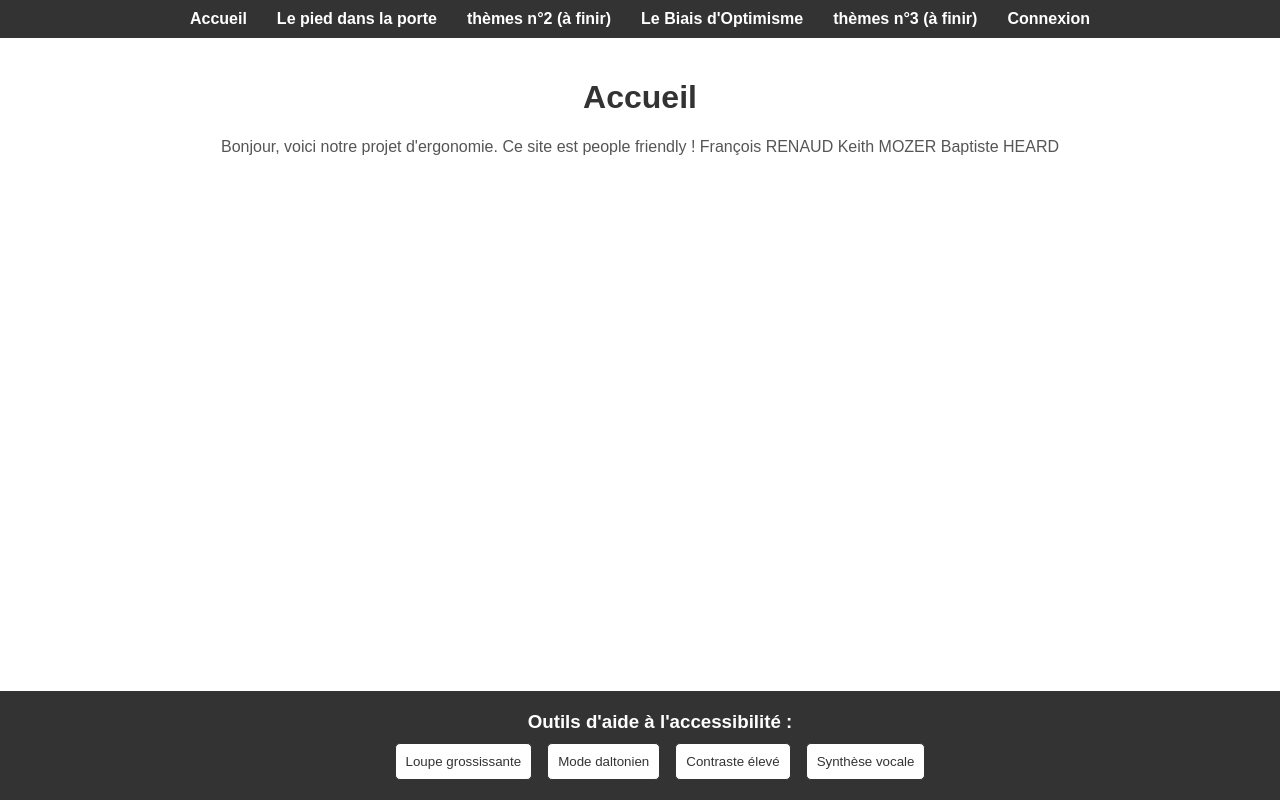
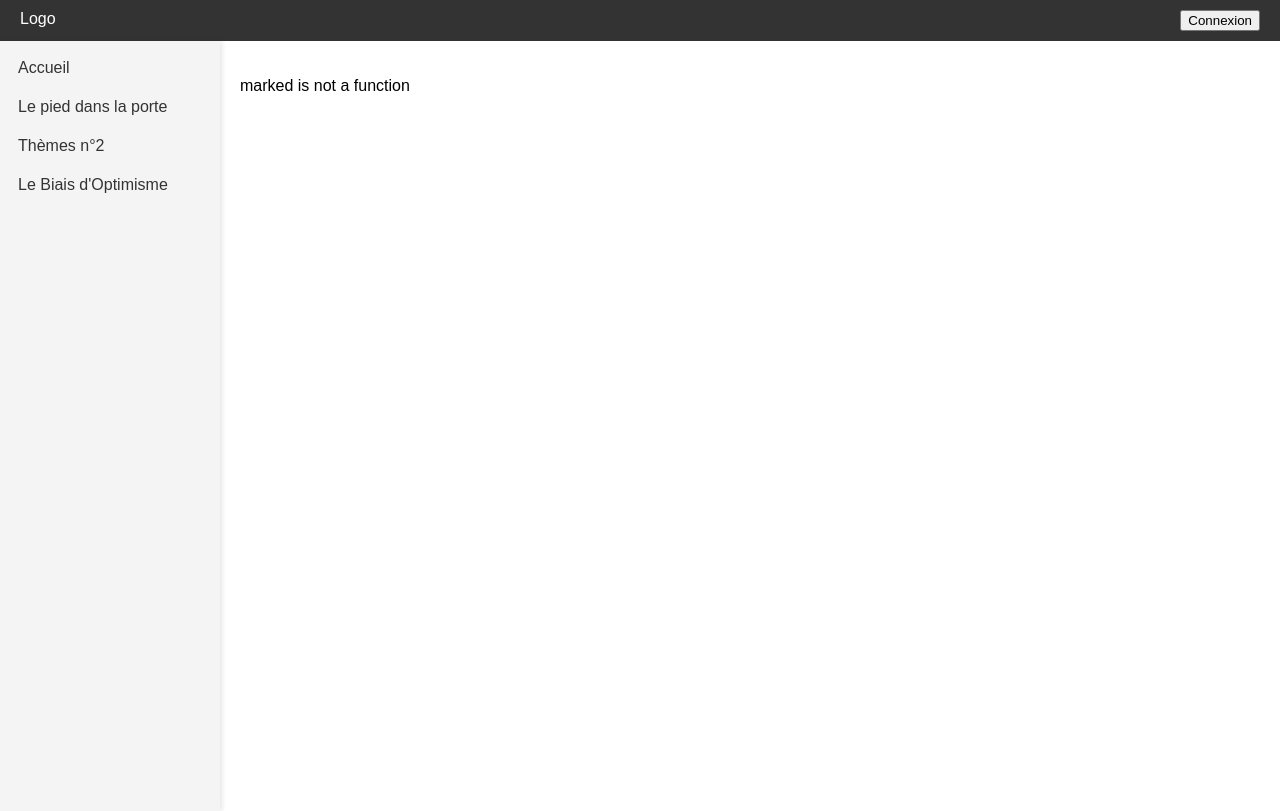
Before and after one commit to MrFrancoisR/ergonomie, a PHP site: page / in a window 1280 px wide. Run offline with PHP 8.4, Linux system fonts and the light colour scheme; some libraries are stand-ins or nearby versions.

Commit message:
Push Keith

```diff
--- a/accueil.txt
+++ /dev/null
@@ -1,7 +0,0 @@
-Bonjour, voici notre projet d'ergonomie.
-
-Ce site est people friendly !
-
-François RENAUD
-Keith MOZER
-Baptiste HEARD
--- /dev/null
+++ b/fichiers/accueil.txt
@@ -0,0 +1,7 @@
+# Bonjour, voici notre projet d'ergonomie.
+
+Ce **site** est **people** friendly !
+
+François RENAUD
+Keith MOSER
+Baptiste HEARD
--- a/pieddanslaporte.txt
+++ b/fichiers/pieddanslaporte.txt
@@ -1,4 +1,6 @@
-Le principe du pied dans la porte
+# Le principe du pied dans la porte
+
+
 Ce principe est une technique de manipulation sociale qui repose sur le principe de demander une requête facile et non coûteuse avant de demander la vraie requête.
 Une requête directe à une personne peut être compliquée à accepter. Tout dépend de la requête et de la proximité que l’on a avec cette personne.
 L’idée derrière le pied dans la porte repose sur les mécanismes liés à l’engagement et la cohérence. Si l’on met la personne en position de répondre positivement à une requête simple, elle sera plus encline à répondre positivement à une seconde requête plus engageante, mais qui est dans la même « direction » que la première.
--- a/index.html
+++ b/index.html
@@ -1,5 +1,5 @@
 <!DOCTYPE html>
-<html lang="fr">
+<html lang="en">
 <head>
     <meta charset="UTF-8">
     <meta name="viewport" content="width=device-width, initial-scale=1.0">
@@ -7,42 +7,31 @@
     <link rel="stylesheet" href="styles.css">
 </head>
 <body>
-    <header>
-        <nav>
-            <ul class="nav-bar">
-                <li><a href="#" onclick="changeContent('Accueil', 'accueil.txt')">Accueil</a></li>
-                <li><a href="#" onclick="changeContent('Le pied dans la porte', 'pieddanslaporte.txt')">Le pied dans la porte</a></li>
-                <li><a href="#" onclick="changeContent('Theme2', 'theme2.txt')">thèmes n°2 (à finir)</a></li>
-                <li><a href="#" onclick="changeContent('Le Biais d\'Optimisme', 'Etude_Keith.txt')">Le Biais d'Optimisme</a></li>
-                <li><a href="#" onclick="changeContent('Theme3', 'theme3.txt')">thèmes n°3 (à finir)</a></li>
-                <li><a href="#" onclick="openLoginModal()" id="loginLink">Connexion</a></li>
-                <li id="userWelcome" style="display: none;">Bienvenue, <span id="userName"></span> | <a href="#" onclick="logout()">Déconnexion</a></li>
+    <div class="navbar">
+        <div class="logo">Logo</div>
+        <div id="authLinks">
+            <button class="logout-button" id="loginButton" onclick="openLoginModal()">Connexion</button>
+            <button class="logout-button" id="logoutButton" style="display: none;" onclick="logout()">Déconnexion</button>
+            <span id="userWelcome" style="display: none;">Bienvenue, <span id="userName"></span></span>
+        </div>
+    </div>
+
+    </div>
+    <div class="main-content">
+        <div class="sidebar">
+            <ul class="file-list">
+                <li><a href="#" onclick="loadMarkdownFile('fichiers/accueil.txt')">Accueil</a></li>
+                <li><a href="#" onclick="loadMarkdownFile('fichiers/pieddanslaporte.txt')">Le pied dans la porte</a></li>
+                <li><a href="#" onclick="loadMarkdownFile('fichiers/theme2.txt')">Thèmes n°2</a></li>
+                <li><a href="#" onclick="loadMarkdownFile('fichiers/Etude_Keith.txt')">Le Biais d'Optimisme</a></li>
             </ul>
-        </nav>
-    </header>
-    <main>
-        <div id="content">
         </div>
-    </main>
-
-    <!-- Pied de page -->
-    <footer>
-        <h3>Outils d'aide à l'accessibilité :</h3>
-        <ul class="accessibility-tools">
-            <li>
-                <button onclick="toggleZoom()">Loupe grossissante</button>
-            </li>
-            <li>
-                <button onclick="toggleDaltonismMode()">Mode daltonien</button>
-            </li>
-            <li>
-                <button onclick="toggleHighContrast()">Contraste élevé</button>
-            </li>
-            <li>
-                <button onclick="toggleTextToSpeech()">Synthèse vocale</button>
-            </li>
-        </ul>
-    </footer>
+        <div class="documents-list">
+            <div id="markdown-content" class="markdown-content">
+                <!-- Le contenu des fichiers markdown sera affiché ici -->
+            </div>
+        </div>
+    </div>
 
     <!-- Fenêtre modale de connexion -->
     <div id="loginModal" class="modal">
@@ -89,6 +78,15 @@
         </div>
     </div>
 
+
+
+    <script src="https://cdn.jsdelivr.net/npm/marked@2.0.0/lib/marked.min.js"></script>
     <script src="script.js"></script>
+    <script>
+        document.addEventListener('DOMContentLoaded', () => {
+            // Charger le fichier accueil.txt automatiquement au chargement de la page
+            loadMarkdownFile('fichiers/accueil.txt');
+        });
+    </script>
 </body>
 </html>
--- a/script.js
+++ b/script.js
@@ -148,3 +148,14 @@ window.onclick = function(event) {
         closeLoginModal();
     }
 };
+
+async function loadMarkdownFile(filename) {
+    try {
+        const response = await fetch(filename);
+        if (!response.ok) throw new Error(`Erreur lors du chargement de ${filename}`);
+        const markdownText = await response.text();
+        document.getElementById('markdown-content').innerHTML = marked(markdownText);
+    } catch (error) {
+        document.getElementById('markdown-content').innerHTML = `<p>${error.message}</p>`;
+    }
+}
--- a/styles.css
+++ b/styles.css
@@ -1,67 +1,94 @@
+/* Général */
 body {
     font-family: Arial, sans-serif;
     margin: 0;
     padding: 0;
-    box-sizing: border-box;
 }
 
-header {
+/* Navbar */
+.navbar {
+    display: flex;
+    justify-content: space-between;
+    padding: 10px 20px;
     background-color: #333;
     color: white;
-    padding: 10px 0;
 }
 
-.nav-bar {
+.navbar-left, .navbar-middle, .navbar-right {
     display: flex;
-    justify-content: center;
-    list-style-type: none;
-    margin: 0;
-    padding: 0;
+    align-items: center;
 }
 
-.nav-bar li {
-    margin: 0 15px;
+.home-button, .auth-button {
+    background-color: #4CAF50;
+    color: white;
+    border: none;
+    padding: 5px 10px;
+    cursor: pointer;
+    border-radius: 5px;
 }
 
-.nav-bar a {
-    color: white;
-    text-decoration: none;
-    font-weight: bold;
+/* Main content */
+.main-content {
+    display: flex;
+    height: calc(100vh - 50px); /* Reste de l'écran sous la navbar */
+
 }
 
-.nav-bar a:hover {
-    text-decoration: underline;
+.sidebar {
+    width: 200px; /* Largeur fixe de la sidebar */
+    background-color: #f4f4f4;
+    padding: 10px;
+    box-shadow: 2px 0 5px rgba(0, 0, 0, 0.1);
+    height: 100%; /* Prend toute la hauteur de .main-content */
+    flex-shrink: 0; /* Empêche la réduction de la largeur */
 }
 
-main {
-    padding: 20px;
-    text-align: center;
+
+.file-list {
+    list-style: none;
+    padding: 0;
+    margin: 0;
 }
 
-#content h1 {
+.file-list li a {
+    display: block;
+    padding: 8px;
+    text-decoration: none;
     color: #333;
+    border-radius: 5px;
+    margin-bottom: 5px;
 }
 
-#content p {
-    color: #555;
+.file-list li a:hover {
+    background-color: #ddd;
 }
+
+.documents-list {
+    flex-grow: 1;
+    padding: 20px;
+    display: flex;
+    flex-direction: column;
+}
+
+
 
 /* Styles pour la fenêtre modale */
 .modal {
     display: none; /* Masqué par défaut */
     position: fixed;
-    top: 0;
-    left: 0;
+    top: 30%;
+    left: 40%;
     width: 100%;
     height: 100%;
-    background-color: rgba(0, 0, 0, 0.5);
+
     justify-content: center;
     align-items: center;
     z-index: 1000;
 }
 
 .modal-content {
-    background-color: #fff;
+    background-color: hsl(0, 0%, 93%);
     padding: 20px;
     border-radius: 5px;
     width: 300px;
@@ -98,79 +125,3 @@ main {
 .modal-content button:hover {
     background-color: #555;
 }
-
-footer {
-    background-color: #333;
-    color: white;
-    padding: 20px;
-    text-align: center;
-    position: fixed;
-    bottom: 0;
-    width: 100%;
-}
-
-footer h3 {
-    margin: 0 0 10px;
-}
-
-.accessibility-tools {
-    list-style: none;
-    padding: 0;
-    margin: 0;
-    display: flex;
-    justify-content: center;
-    gap: 15px;
-}
-
-.accessibility-tools button {
-    background-color: white;
-    color: #333;
-    border: 1px solid #333;
-    border-radius: 5px;
-    padding: 10px;
-    cursor: pointer;
-}
-
-.accessibility-tools button:hover {
-    background-color: #555;
-    color: white;
-}
-
-/* Style pour le mode daltonien */
-.daltonism-mode {
-    filter: grayscale(100%);
-}
-
-/* Style pour la loupe grossissante */
-.zoom-mode {
-    font-size: 1.5em;
-}
-
-/* Style pour le mode contraste élevé */
-.high-contrast {
-    background-color: black;
-    color: yellow;
-}
-
-.high-contrast a {
-    color: cyan;
-}
-
-#loginModal form {
-    margin: 0;
-    padding: 0;
-}
-
-#toggleSection {
-    margin-top: 10px;
-}
-
-#toggleSection a {
-    color: #007BFF;
-    cursor: pointer;
-    text-decoration: none;
-}
-
-#toggleSection a:hover {
-    text-decoration: underline;
-}
```
Also changed, not shown: fichiers/Etude_Keith.txt (renamed from Etude_Keith.txt, +23 -7 lines), fichiers/theme2.txt (renamed from theme2.txt), fichiers/theme3.txt (renamed from theme3.txt).
